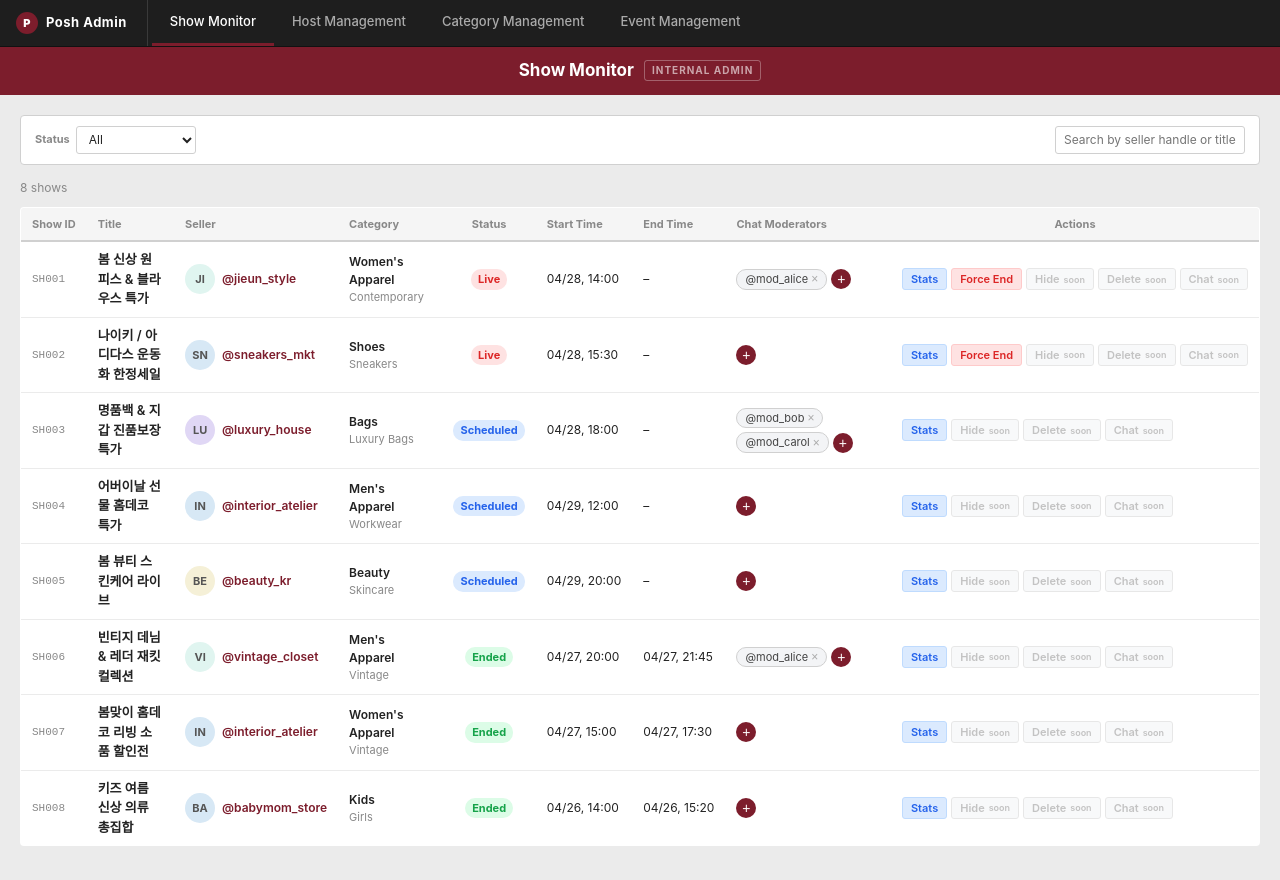
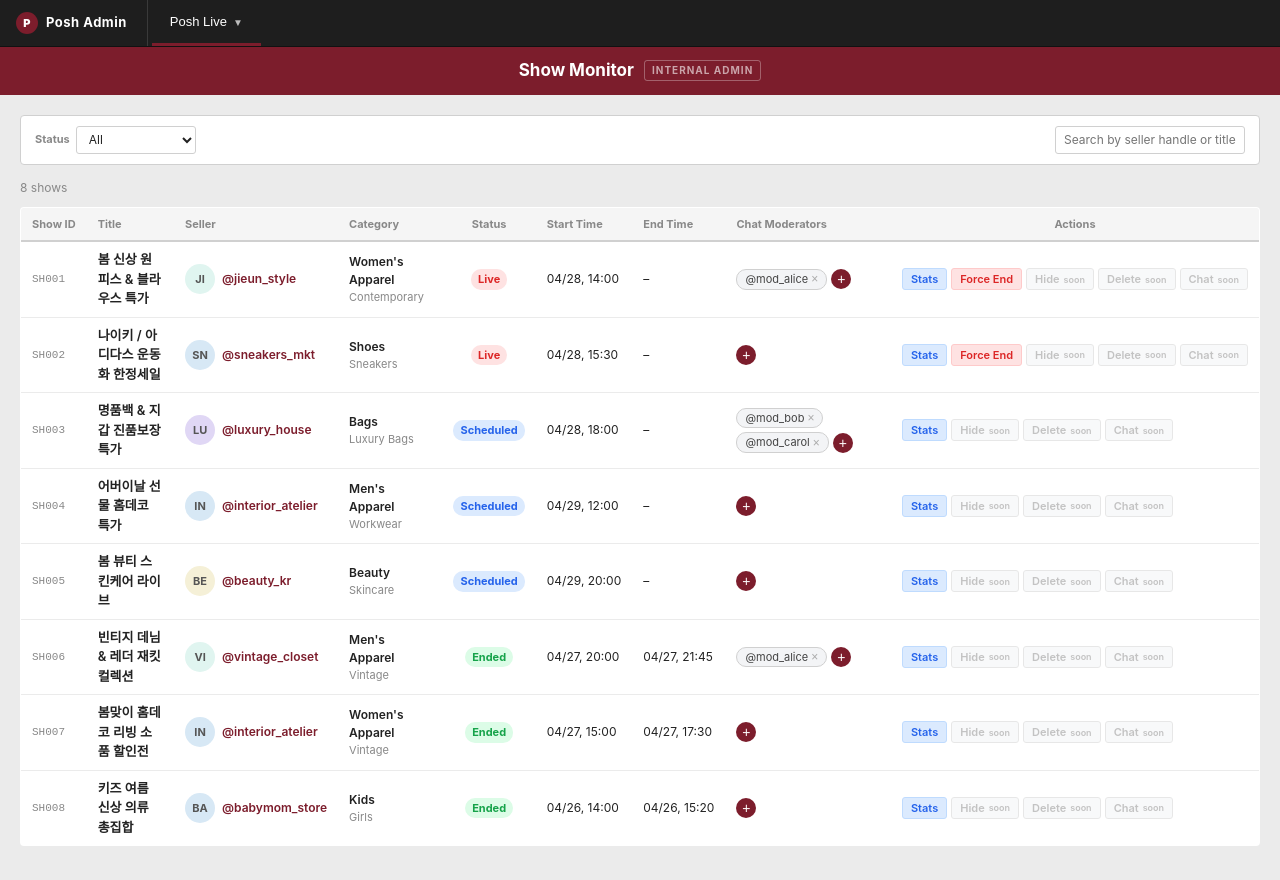
Before and after one commit to yeona-lee/posh-admin-preview, a React (Vite) app: page /shows in a window 1280 px wide. Built offline with nearby package versions, Linux system fonts and the light colour scheme.

Commit message:
feat: replace tab nav with Posh Live dropdown menu

```diff
--- a/src/App.jsx
+++ b/src/App.jsx
@@ -5,16 +5,9 @@ import HostsPage from './pages/HostsPage';
 import CategoriesPage from './pages/CategoriesPage';
 import EventsPage from './pages/EventsPage';
 
-const TABS = [
-  { path: '/shows',      label: 'Show Monitor'       },
-  { path: '/hosts',      label: 'Host Management'     },
-  { path: '/categories', label: 'Category Management' },
-  { path: '/events',     label: 'Event Management'    },
-];
-
 function App() {
   return (
-    <AdminLayout tabs={TABS}>
+    <AdminLayout>
       <Routes>
         <Route path="/" element={<Navigate to="/shows" replace />} />
         <Route path="/shows"      element={<ShowsPage />} />
--- a/src/components/AdminLayout.jsx
+++ b/src/components/AdminLayout.jsx
@@ -1,15 +1,103 @@
-import { NavLink, useLocation } from 'react-router-dom';
+import { NavLink, useLocation, useNavigate } from 'react-router-dom';
+import { useState, useRef, useEffect } from 'react';
 
-const TAB_TITLES = {
+const MENU_ITEMS = [
+  { path: '/shows',      label: 'Show Monitor'       },
+  { path: '/hosts',      label: 'Host Management'     },
+  { path: '/categories', label: 'Category Management' },
+  { path: '/events',     label: 'Event Management'    },
+];
+
+const PAGE_TITLE = {
   '/shows':      'Show Monitor',
   '/hosts':      'Host Management',
   '/categories': 'Category Management',
   '/events':     'Event Management',
 };
 
-function AdminLayout({ tabs, children }) {
+function PoshLiveDropdown() {
+  const [open, setOpen] = useState(false);
+  const ref = useRef(null);
   const location = useLocation();
-  const currentTitle = TAB_TITLES[location.pathname] || 'Posh Live Admin';
+  const navigate = useNavigate();
+
+  const currentLabel = PAGE_TITLE[location.pathname] || 'Posh Live';
+  const isActive = Object.keys(PAGE_TITLE).includes(location.pathname);
+
+  useEffect(() => {
+    function handler(e) {
+      if (ref.current && !ref.current.contains(e.target)) setOpen(false);
+    }
+    document.addEventListener('mousedown', handler);
+    return () => document.removeEventListener('mousedown', handler);
+  }, []);
+
+  // close on route change
+  useEffect(() => { setOpen(false); }, [location.pathname]);
+
+  return (
+    <div ref={ref} style={{ position: 'relative', display: 'flex', alignItems: 'stretch' }}>
+      <button
+        onClick={() => setOpen((v) => !v)}
+        className={`nav-tab${isActive ? ' active' : ''}`}
+        style={{ display: 'flex', alignItems: 'center', gap: 6 }}
+      >
+        Posh Live
+        <span style={{ fontSize: 10, opacity: 0.7, marginTop: 1 }}>▼</span>
+      </button>
+
+      {open && (
+        <div style={{
+          position: 'absolute', top: 'calc(100% + 1px)', left: 0,
+          background: '#fff', border: '1px solid #e0e0e0',
+          borderRadius: 4, boxShadow: '0 4px 20px rgba(0,0,0,.15)',
+          minWidth: 220, zIndex: 999, overflow: 'hidden',
+          /* arrow */
+        }}>
+          {/* triangle */}
+          <div style={{
+            position: 'absolute', top: -7, left: 20,
+            width: 0, height: 0,
+            borderLeft: '7px solid transparent',
+            borderRight: '7px solid transparent',
+            borderBottom: '7px solid #fff',
+            filter: 'drop-shadow(0 -1px 0 #e0e0e0)',
+          }} />
+
+          {MENU_ITEMS.map((item) => {
+            const active = location.pathname === item.path;
+            return (
+              <button
+                key={item.path}
+                onClick={() => { navigate(item.path); setOpen(false); }}
+                style={{
+                  display: 'block', width: '100%',
+                  padding: '12px 20px',
+                  background: active ? '#f9f0f2' : 'none',
+                  border: 'none', borderBottom: '1px solid #f0f0f0',
+                  cursor: 'pointer', textAlign: 'left',
+                  fontSize: 14, color: active ? 'var(--burgundy)' : '#222',
+                  fontWeight: active ? 700 : 400,
+                  fontFamily: 'inherit',
+                  textDecoration: active ? 'none' : 'underline',
+                  transition: 'background .1s',
+                }}
+                onMouseEnter={(e) => { if (!active) e.currentTarget.style.background = '#f5f5f5'; }}
+                onMouseLeave={(e) => { if (!active) e.currentTarget.style.background = 'none'; }}
+              >
+                {item.label}
+              </button>
+            );
+          })}
+        </div>
+      )}
+    </div>
+  );
+}
+
+function AdminLayout({ children }) {
+  const location = useLocation();
+  const currentTitle = PAGE_TITLE[location.pathname] || 'Posh Live Admin';
 
   return (
     <>
@@ -20,15 +108,7 @@ function AdminLayout({ tabs, children }) {
             Posh Admin
           </a>
           <div className="nav-tabs">
-            {tabs.map((tab) => (
-              <NavLink
-                key={tab.path}
-                to={tab.path}
-                className={({ isActive }) => `nav-tab${isActive ? ' active' : ''}`}
-              >
-                {tab.label}
-              </NavLink>
-            ))}
+            <PoshLiveDropdown />
           </div>
         </div>
       </nav>
```
